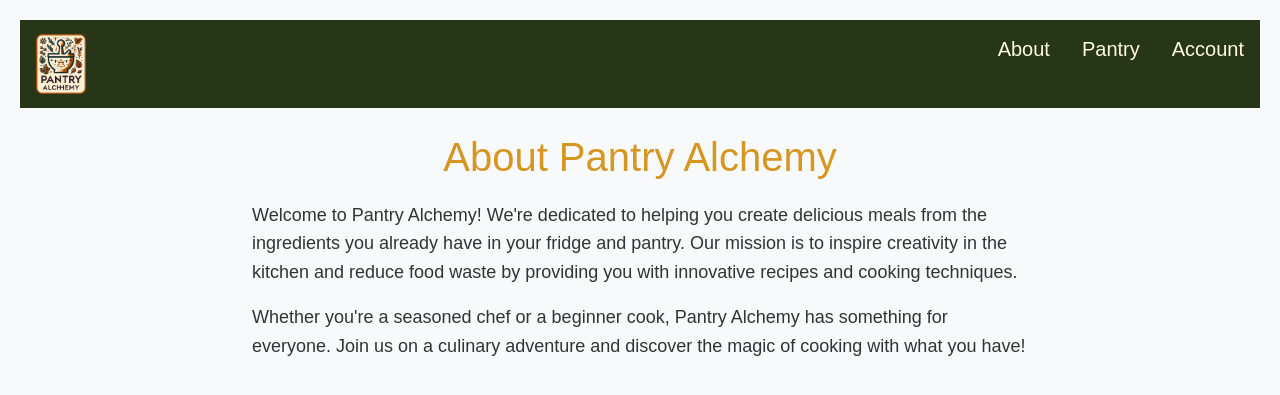
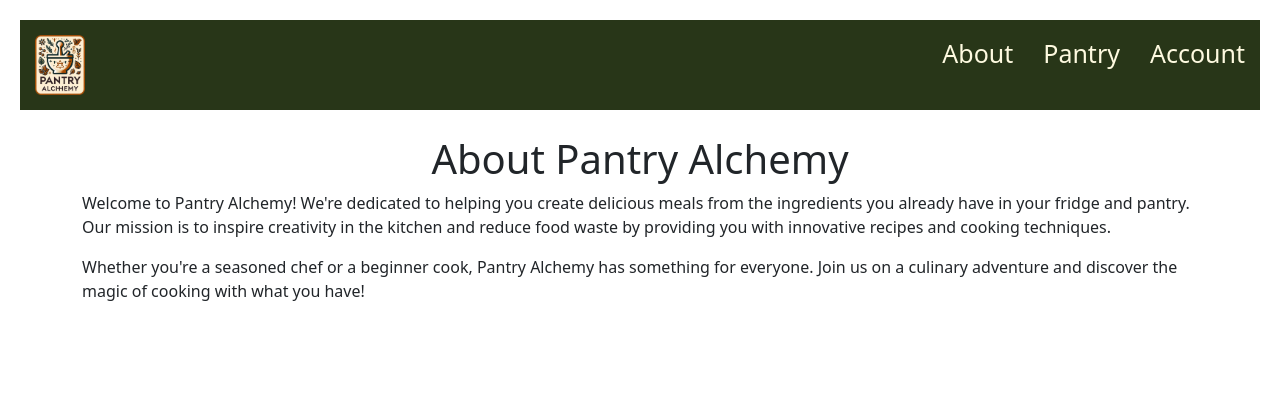
Before and after one commit to abbybrink/PantryAlchemy, a Flask app: page /about in a window 1280 px wide. Shown: the top 395 px of the page. Run offline with Flask 2, Linux system fonts and the light colour scheme; some libraries are stand-ins or nearby versions.

Commit message:
housekeeping

```diff
--- a/static/styles/stylesheet.css
+++ b/static/styles/stylesheet.css
@@ -1,6 +1,6 @@
 body {
    font-family: 'Arial', sans-serif;
-   background-color: #f4f4f4;
+   background-color: #ffffff;
    margin: 0;
    padding: 20px;
    color: #333;
@@ -95,9 +138,9 @@ button:hover {
    display: block;
    color: #fefae0;
    text-align: center;
-   padding: 14px 16px;
+   padding: 15px 15px 15px 15px;
    text-decoration: none;
-   font-size: 20px; /* Adjust the font size to match the image size */
+   font-size: 25px;
 }
 
 .taskbar li a:hover {
--- a/templates/about.html
+++ b/templates/about.html
@@ -7,28 +7,6 @@
     <link rel="stylesheet" type="text/css" href="{{ url_for('static',filename='styles/stylesheet.css') }}">
     <link href="https://cdn.jsdelivr.net/npm/bootstrap@5.3.2/dist/css/bootstrap.min.css" rel="stylesheet" integrity="sha384-T3c6CoIi6uLrA9TneNEoa7RxnatzjcDSCmG1MXxSR1GAsXEV/Dwwykc2MPK8M2HN" crossorigin="anonymous">
     <title>About Pantry Alchemy</title>
-    <style>
-        /* Custom CSS for additional styling */
-        body {
-            background-color: #f8f9fa; /* Light background color */
-            font-family: 'Arial', sans-serif; /* Font family */
-            color: #333; /* Text color */
-        }
-
-        .container {
-            max-width: 800px; /* Limit width for better readability */
-        }
-
-        h1 {
-            color: #d59622; /* Primary color for headings */
-            margin-bottom: 20px; /* Add spacing below heading */
-        }
-
-        p {
-            font-size: 18px; /* Larger font size for better readability */
-            line-height: 1.6; /* Increase line height for better spacing */
-        }
-    </style>
 </head>
 <body>
     {% include 'navbar.html' %}
```
Also changed, not shown: other parts of static/styles/stylesheet.css (+54 -11 lines), templates/recipe.html (+7 -4 lines).
